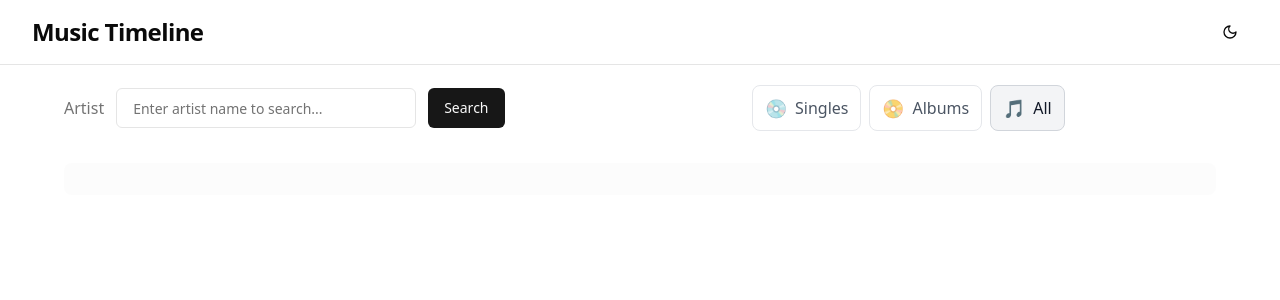
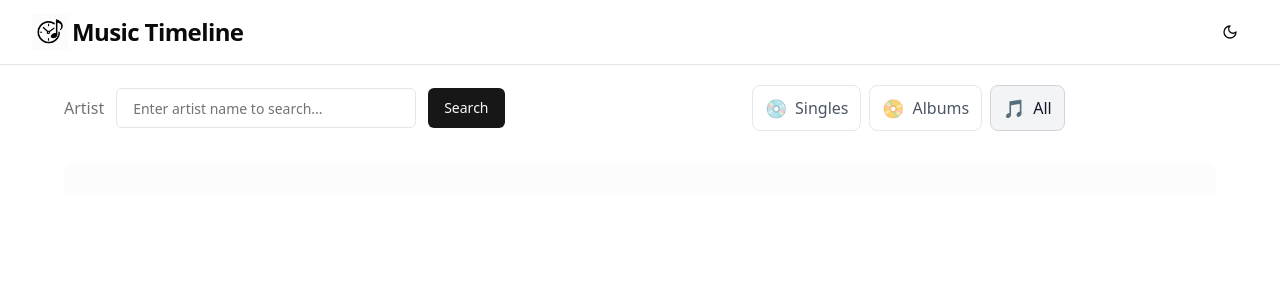
Before and after one commit to Taichi-iskw/Music-Timeline, a Next.js app: page / in a window 1280 px wide. Shown: the top 300 px of the page. Built offline with nearby package versions, Linux system fonts and the light colour scheme.

Commit message:
style: add icon

```diff
--- a/src/app/layout.tsx
+++ b/src/app/layout.tsx
@@ -17,6 +17,9 @@ const geistMono = Geist_Mono({
 export const metadata: Metadata = {
   title: "Music Timeline",
   description: "Your personal music journey timeline",
+  icons: {
+    icon: "/favicon.svg",
+  },
 };
 
 export default function RootLayout({
--- a/src/components/common/Header.tsx
+++ b/src/components/common/Header.tsx
@@ -5,7 +5,8 @@ export default function Header() {
   return (
     <header className="top-0 left-0 w-full border-b bg-background/95 backdrop-blur supports-[backdrop-filter]:bg-background/60">
       <div className="container flex h-16 items-center justify-between">
-        <div className="flex">
+        <div className="flex items-center">
+          <img src="/music-timeline_icon.png" alt="Music Timeline Icon" width={36} height={36} className="mr-1" />
           <h1 className="text-2xl font-bold tracking-tight text-foreground">Music Timeline</h1>
         </div>
         <div className="flex items-center gap-4">
```
Also changed, not shown: public/favicon.svg (added), public/music-timeline_icon.png (added).
